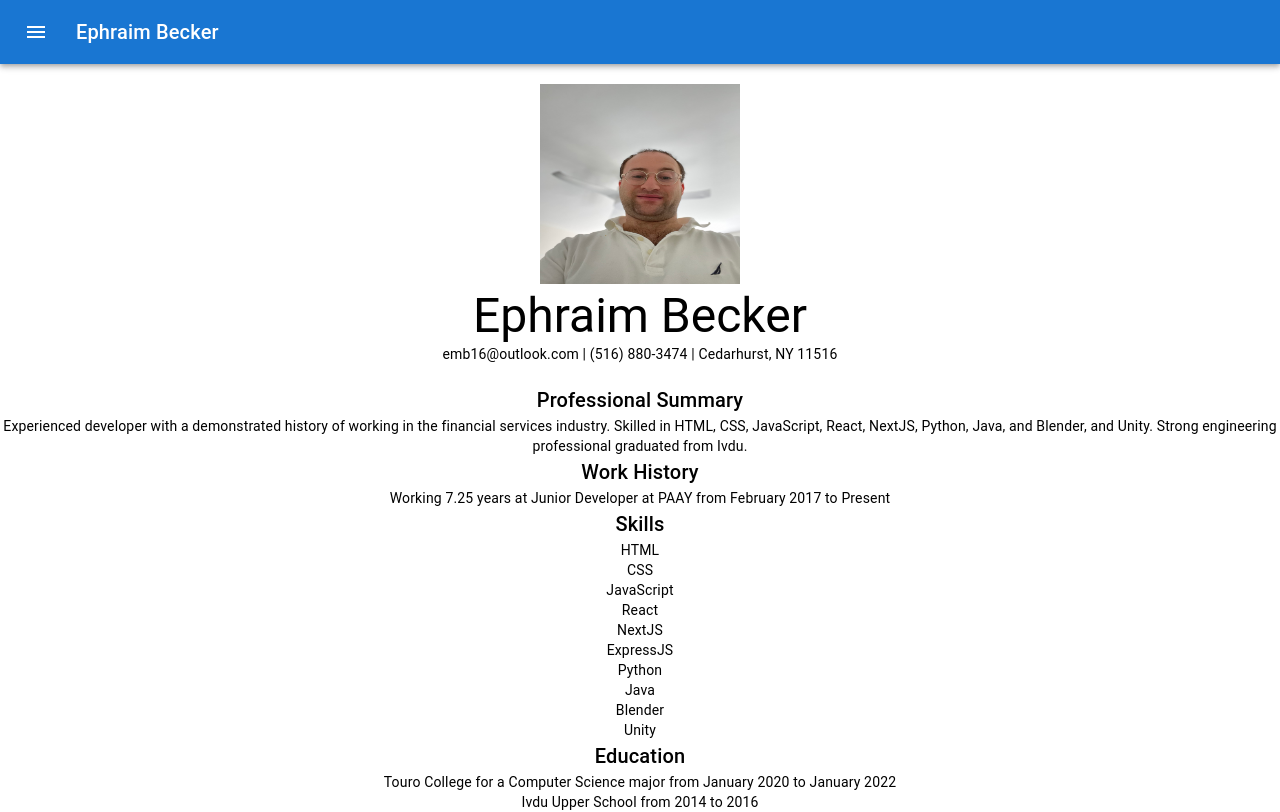
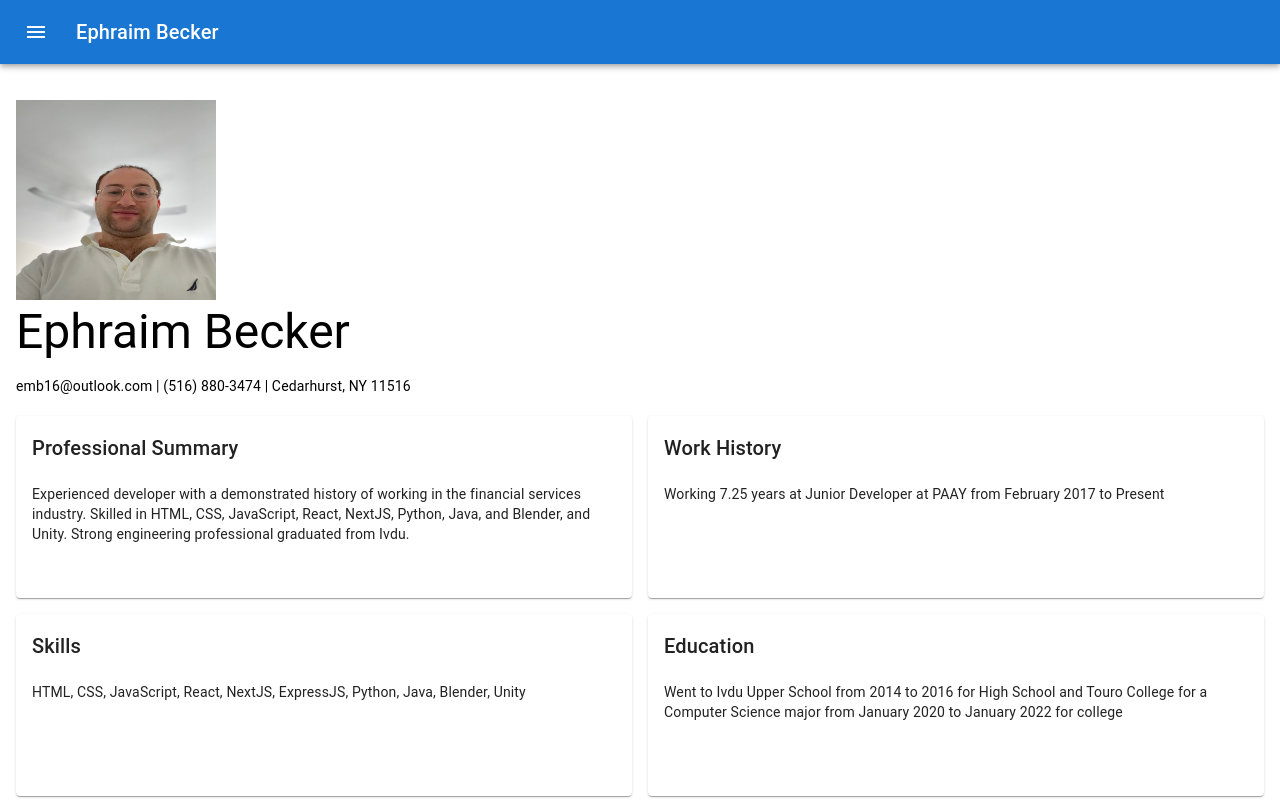
Before and after one commit to EphraimB/ephraim-becker-v2, a Next.js app: page /resume in a window 1280 px wide. Built offline with nearby package versions, Linux system fonts and the light colour scheme.

Commit message:
Updated resume.

```diff
--- a/app/resume/page.tsx
+++ b/app/resume/page.tsx
@@ -2,10 +2,11 @@ import Image from "next/image";
 import Typography from "@mui/material/Typography";
 import dayjs from "dayjs";
 import Grid from "@mui/material/Grid";
+import Paper from "@mui/material/Paper";
 
 export default function Resume() {
   return (
-    <Grid container sx={{ textAlign: "center" }}>
+    <Grid container spacing={2} sx={{ p: 2 }}>
       <Grid item xs={12}>
         <Image
           src="/ephraim-becker.jpg"
@@ -24,82 +25,56 @@ export default function Resume() {
       </Grid>
       <br />
       <br />
-      <Grid item xs={12}>
+      <Grid item xs={12} lg={6}>
+        <Paper sx={{ p: 2, height: 150 }}>
           <Typography variant="h6" component="h4">
             Professional Summary
           </Typography>
-      </Grid>
-      <Grid item xs={12}>
+          <br />
           <Typography variant="body2" component="p">
             Experienced developer with a demonstrated history of working in the
-          financial services industry. Skilled in HTML, CSS, JavaScript, React,
-          NextJS, Python, Java, and Blender, and Unity. Strong engineering
-          professional graduated from Ivdu.
+            financial services industry. Skilled in HTML, CSS, JavaScript,
+            React, NextJS, Python, Java, and Blender, and Unity. Strong
+            engineering professional graduated from Ivdu.
           </Typography>
+        </Paper>
       </Grid>
-      <br />
-      <br />
-      <Grid item xs={12}>
+      <Grid item xs={12} lg={6}>
+        <Paper sx={{ p: 2, height: 150 }}>
           <Typography variant="h6" component="h4">
             Work History
           </Typography>
+          <br />
+          <Typography variant="body2" component="p">
+            Working {dayjs().diff("2017-02-08", "year", true).toFixed(2)} years
+            at Junior Developer at PAAY from February 2017 to Present
+          </Typography>
+        </Paper>
       </Grid>
-      <Grid item xs={12}>
-        <Typography variant="body2" component="p">
-          Working {dayjs().diff("2017-02-08", "year", true).toFixed(2)} years at
-          Junior Developer at PAAY from February 2017 to Present
-        </Typography>
-      </Grid>
-      <Grid item xs={12}>
+      <Grid item xs={12} lg={6}>
+        <Paper sx={{ p: 2, height: 150 }}>
           <Typography variant="h6" component="h4">
             Skills
           </Typography>
+          <br />
+          <Typography variant="body2" component="p">
+            HTML, CSS, JavaScript, React, NextJS, ExpressJS, Python, Java,
+            Blender, Unity
+          </Typography>
+        </Paper>
       </Grid>
-      <Grid item xs={12}>
-        <Typography variant="body2" component="p">
-          HTML
-        </Typography>
-        <Typography variant="body2" component="p">
-          CSS
-        </Typography>
-        <Typography variant="body2" component="p">
-          JavaScript
-        </Typography>
-        <Typography variant="body2" component="p">
-          React
-        </Typography>
-        <Typography variant="body2" component="p">
-          NextJS
-        </Typography>
-        <Typography variant="body2" component="p">
-          ExpressJS
-        </Typography>
-        <Typography variant="body2" component="p">
-          Python
-        </Typography>
-        <Typography variant="body2" component="p">
-          Java
-        </Typography>
-        <Typography variant="body2" component="p">
-          Blender
-        </Typography>
-        <Typography variant="body2" component="p">
-          Unity
-        </Typography>
-      </Grid>
-      <Grid item xs={12}>
+      <Grid item xs={12} lg={6}>
+        <Paper sx={{ p: 2, height: 150 }}>
           <Typography variant="h6" component="h4">
             Education
           </Typography>
-      </Grid>
-      <Grid item xs={12}>
+          <br />
           <Typography variant="body2" component="p">
+            Went to Ivdu Upper School from 2014 to 2016 for High School and
             Touro College for a Computer Science major from January 2020 to
-          January 2022
+            January 2022 for college
           </Typography>
-        <Typography variant="body2" component="p">
-          Ivdu Upper School from 2014 to 2016
-        </Typography>
+        </Paper>
       </Grid>
     </Grid>
   );
```
Lines whose indentation alone changed are shown as unchanged.
